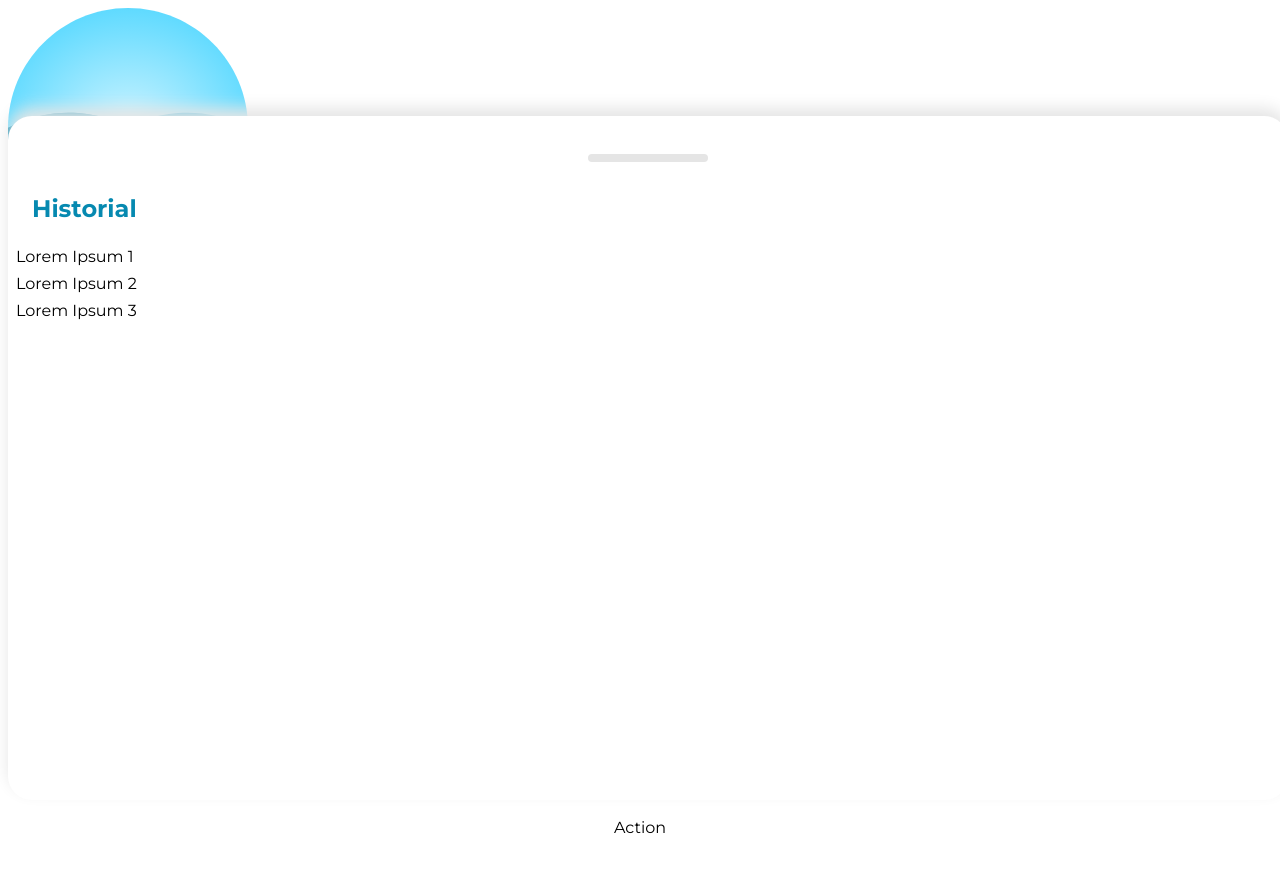
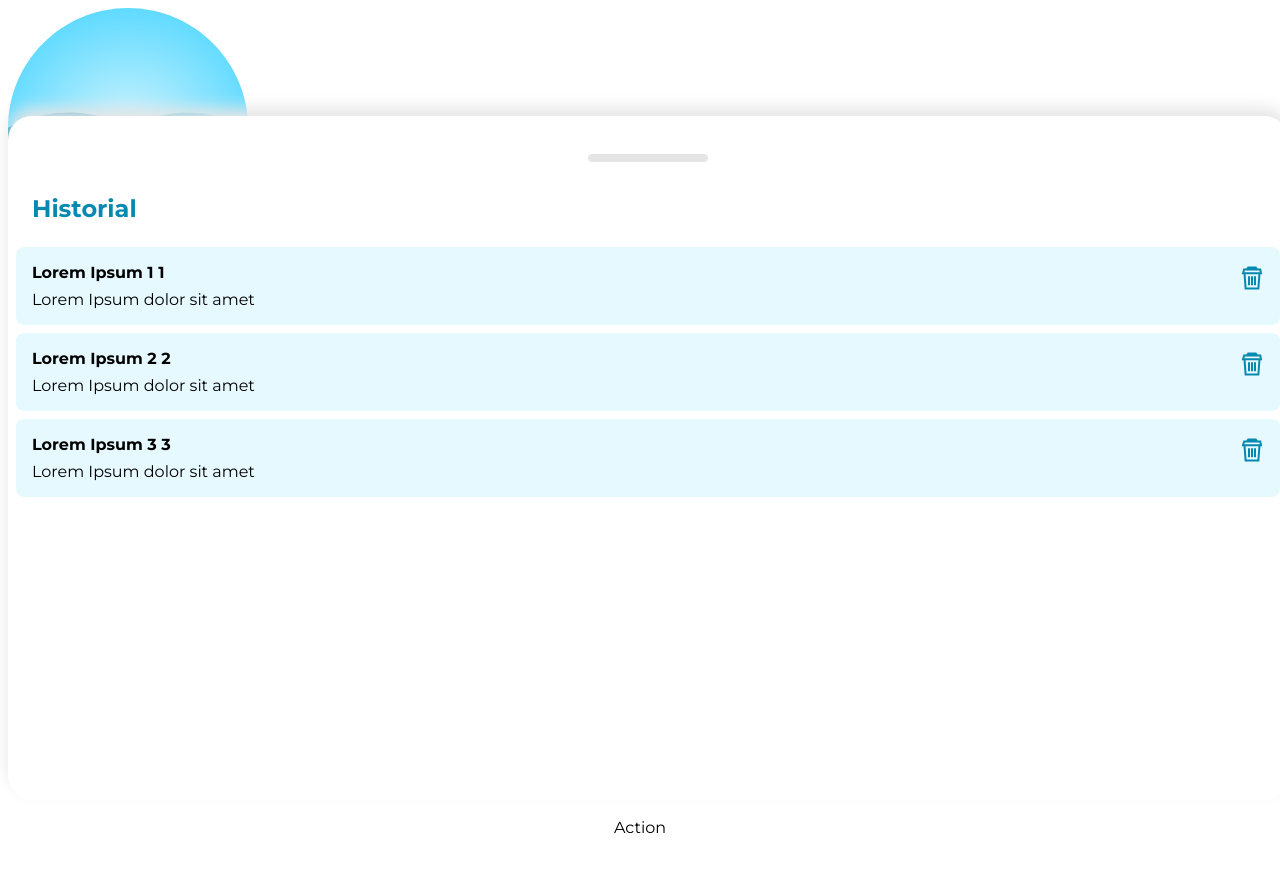
Before and after one commit to laviku/vuejs-fundamentos, a Vue app: page / in a window 1280 px wide. Both pictures are taken after a click on the element 648 px from the left and 758 px from the top of the page. Shown: the top 872 px of the page. Built offline with nearby package versions, Linux system fonts and the light colour scheme.

Commit message:
list movement content

```diff
--- a/src/components/Movements/Index.vue
+++ b/src/components/Movements/Index.vue
@@ -6,7 +6,10 @@
       <Movement
         v-for="movement in movements"
         :key="movement.id"
+        :id="movement.id"
         :title="movement.title"
+        :description="movement.description"
+        :amount="movement.amount"
       />
     </div>
   </div>
--- a/src/components/Movements/Movement.vue
+++ b/src/components/Movements/Movement.vue
@@ -1,14 +1,78 @@
 <template>
-  <div class="movement">{{ title }}</div>
+  <div class="movement">
+    <div class="content">
+      <h4>{{ title }} {{ id }}</h4>
+      <p>{{ description }}</p>
+    </div>
+    <div class="action">
+      <img src="@/assets/trash-icon.svg" alt="Borrar" />
+      <p>{{ amount }}</p>
+    </div>
+  </div>
 </template>
 
 <script setup>
 import { defineProps, toRefs } from "vue";
 const props = defineProps({
+  id: {
+    type: Number,
+  },
   title: {
     type: String,
   },
+  description: {
+    type: String,
+  },
+  amount: {
+    type: Number,
+  },
 });
 
-const { title } = toRefs(props);
+const { id, title, description, amount } = toRefs(props);
 </script>
+
+<style scoped>
+.movement {
+  display: flex;
+  justify-content: space-between;
+  align-items: center;
+  width: 100%;
+  padding: 16px;
+  background-color: #e6f9ff;
+  border-radius: 8px;
+  box-sizing: border-box;
+}
+
+.movement .content {
+  width: 100%;
+}
+
+.movement .action {
+  display: flex;
+  justify-content: space-between;
+  align-items: flex-end;
+  flex-direction: column;
+}
+
+h4,
+p {
+  margin: 0;
+  padding: 0;
+}
+
+h4 {
+  margin-bottom: 8px;
+}
+
+.movement .action img {
+  margin-bottom: 16px;
+}
+
+.red {
+  color: red;
+}
+
+.green {
+  color: green;
+}
+</style>
```
